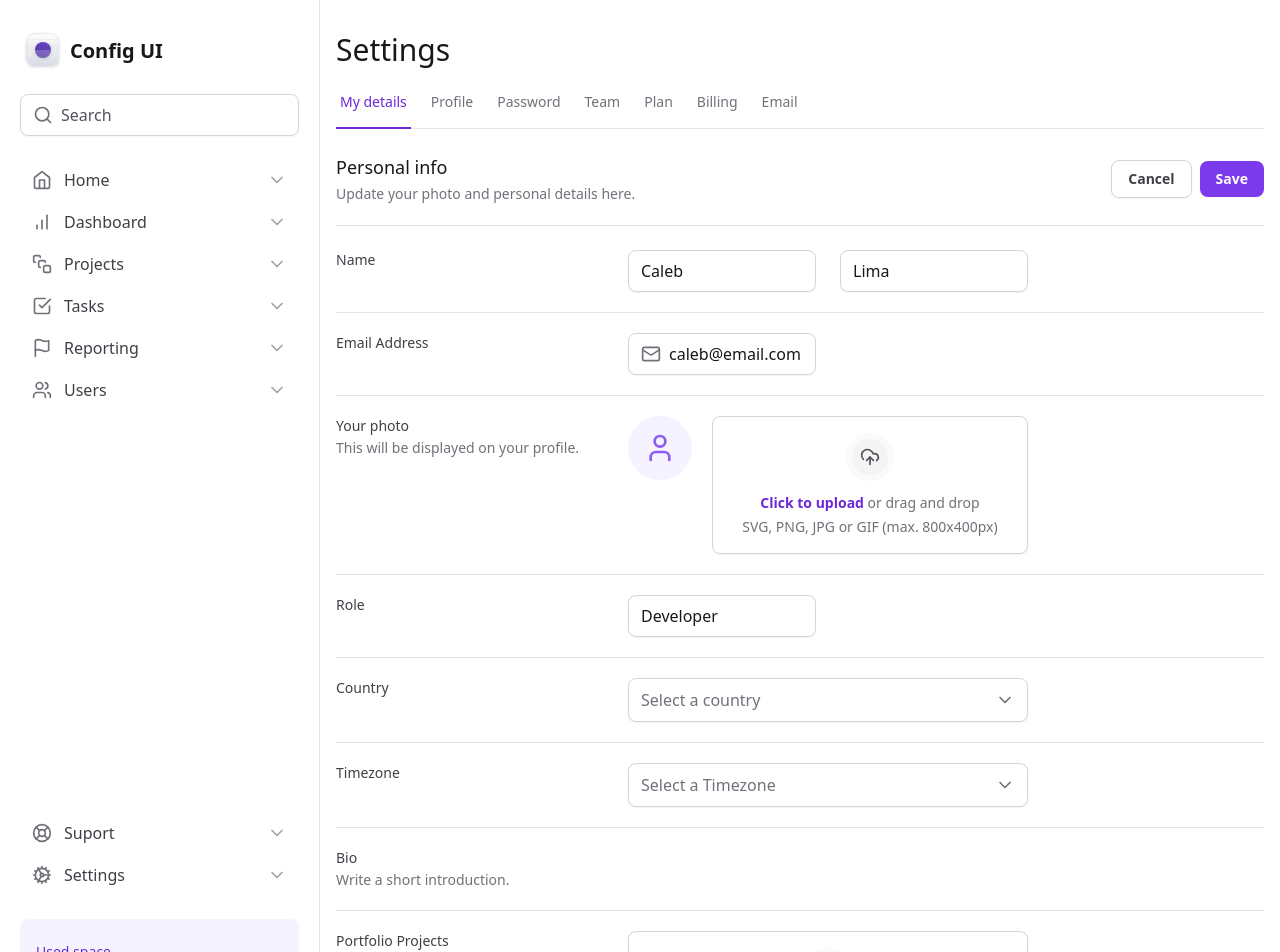
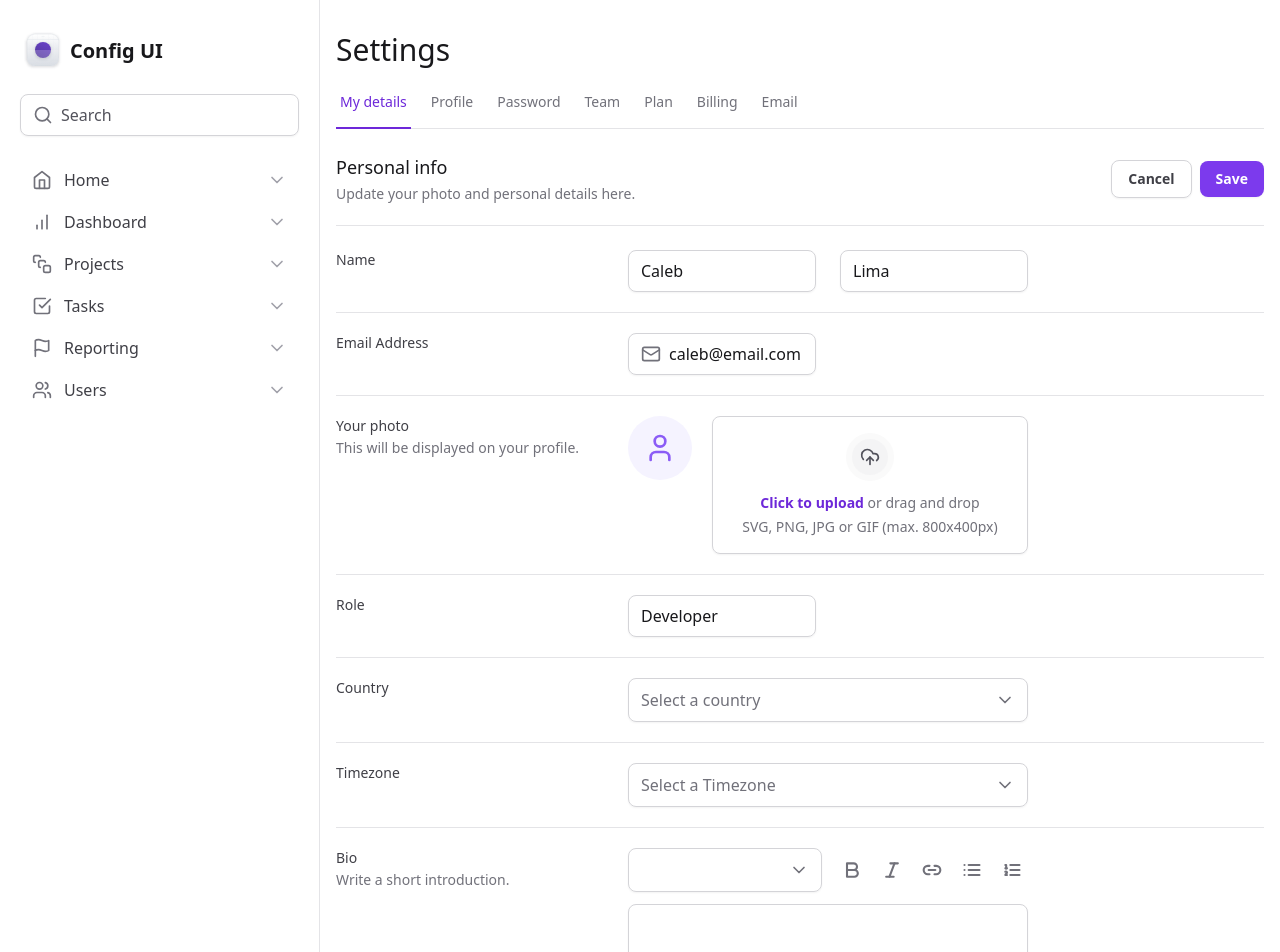
Before and after one commit to jovemcleb/tailwind-iu, a React (Vite) app: page / in a window 1280 px wide. Shown: the top 952 px of the page. Built offline with nearby package versions, Linux system fonts and the light colour scheme.

Commit message:
feat: create textarea component

```diff
--- /dev/null
+++ b/src/view/Components/Form/TextArea.tsx
@@ -0,0 +1,12 @@
+import { ComponentProps } from 'react';
+
+type TextAreaProps = ComponentProps<'textarea'>;
+
+export function TextArea(props: TextAreaProps) {
+  return (
+    <textarea
+      className="min-h-[120px] w-full resize-y rounded-lg border border-zinc-300 px-3 py-2 shadow-sm"
+      {...props}
+    />
+  );
+}
--- a/src/view/Pages/Main.tsx
+++ b/src/view/Pages/Main.tsx
@@ -1,9 +1,10 @@
 import { SettingsTabs } from '../Components/SettingsTabs';
 import * as Input from '../Components/Input';
-import { Mail } from 'lucide-react';
+import { Bold, Italic, Link2, List, ListOrdered, Mail } from 'lucide-react';
 import * as FileInput from '../Components/Form/FileInput';
 import { Select } from '../Components/Form/Select';
 import { SelectItem } from '../Components/Form/Select/SelectItem';
+import { TextArea } from '../Components/Form/TextArea';
 
 export function Main() {
   return (
@@ -145,7 +146,61 @@ export function Main() {
                 Write a short introduction.
               </span>
             </label>
-            <div className="grid grid-cols-2 gap-6"></div>
+            <div className="space-y-3">
+              <div className="grid grid-cols-2 gap-3">
+                <Select placeholder="">
+                  <SelectItem
+                    value="normal"
+                    defaultChecked
+                    text="Normal text"
+                  />
+                  <SelectItem value="md" text="Markdown" />
+                </Select>
+
+                <div className="flex items-center gap-1">
+                  <button
+                    type="button"
+                    className="rounded-md p-2 hover:bg-zinc-50"
+                  >
+                    <Bold className="h-5 w-5 text-zinc-500" strokeWidth={2.5} />
+                  </button>
+                  <button
+                    type="button"
+                    className="rounded-md p-2 hover:bg-zinc-50"
+                  >
+                    <Italic
+                      className="h-5 w-5 text-zinc-500"
+                      strokeWidth={2.5}
+                    />
+                  </button>
+                  <button
+                    type="button"
+                    className="rounded-md p-2 hover:bg-zinc-50"
+                  >
+                    <Link2
+                      className="h-5 w-5 text-zinc-500"
+                      strokeWidth={2.5}
+                    />
+                  </button>
+                  <button
+                    type="button"
+                    className="rounded-md p-2 hover:bg-zinc-50"
+                  >
+                    <List className="h-5 w-5 text-zinc-500" strokeWidth={2.5} />
+                  </button>
+                  <button
+                    type="button"
+                    className="rounded-md p-2 hover:bg-zinc-50"
+                  >
+                    <ListOrdered
+                      className="h-5 w-5 text-zinc-500"
+                      strokeWidth={2.5}
+                    />
+                  </button>
+                </div>
+              </div>
+              <TextArea id="bio" />
+            </div>
           </div>
 
           <div className="grid grid-cols-form gap-3 pt-5">
```
